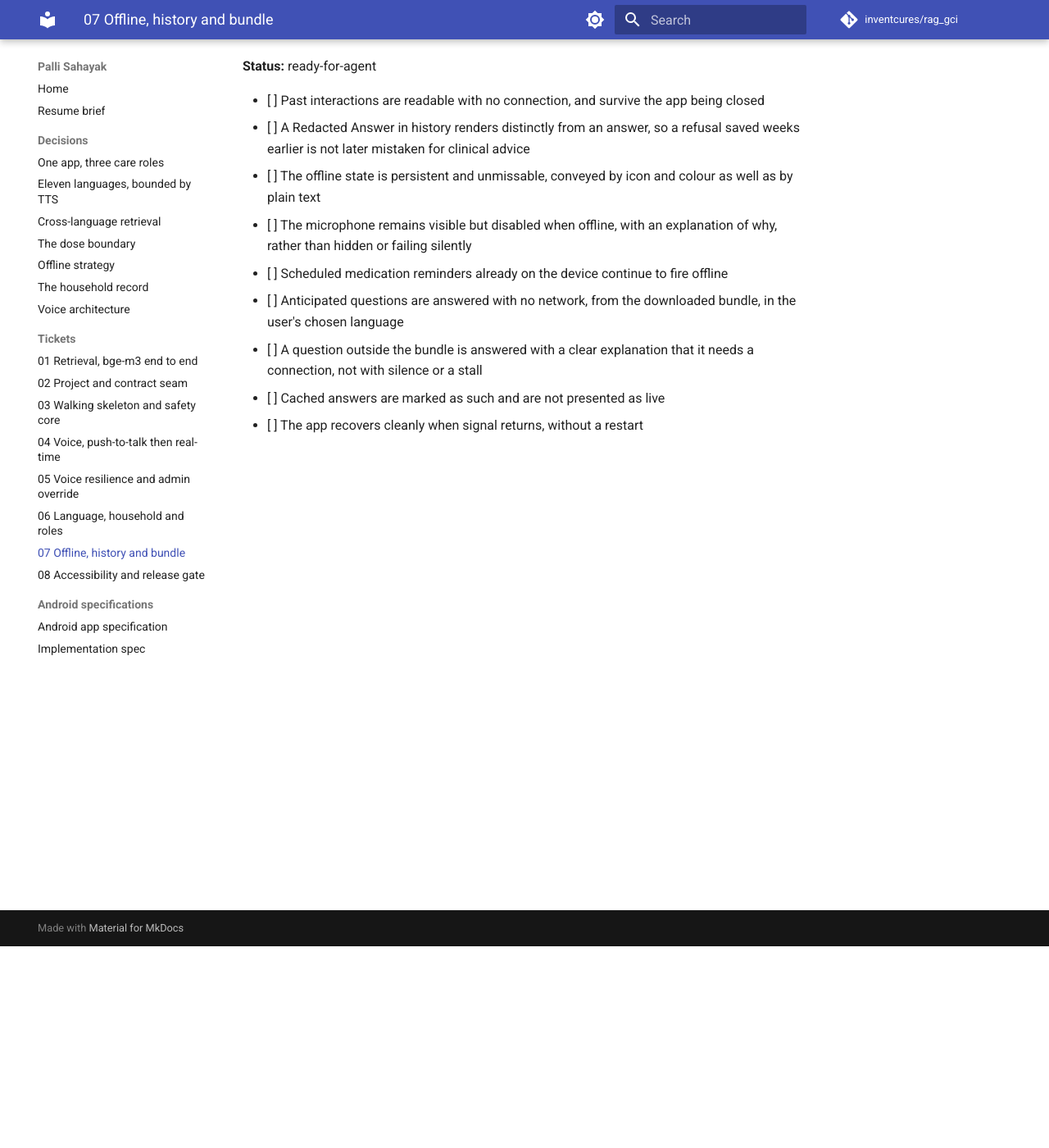
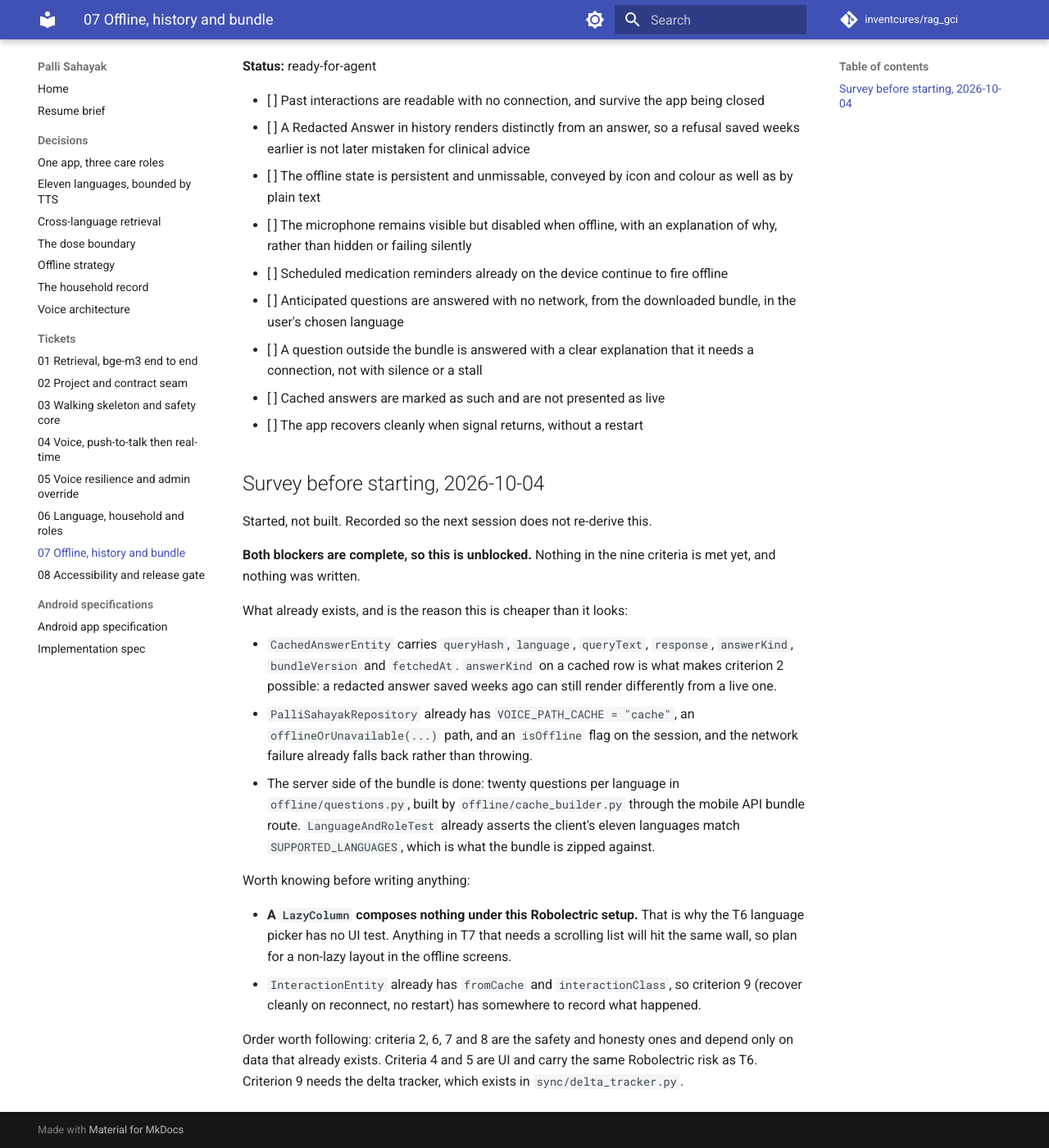
Before and after one commit to inventcures/rag_gci, an MkDocs documentation site: the page built from docs/tickets/07-offline-history-state-and-bundle.md, in a window 1280 px wide and 1400 px high, scrolled down 246 px. Shown: the whole window at 82% size. Built offline with MkDocs 1.6.1 and Material for MkDocs 9.7.7, drawn with Linux system fonts in a browser that asks for light colours; comment, search, counter and statistics services are not loaded.

Commit message:
docs: record the T7 survey so the next session starts from facts
Nothing in T7 is met yet. Recorded what already exists, because most of it makes the
work cheaper than it looks: the cached-answer entity already carries answer_kind,
which is what makes a redacted answer from weeks ago render differently from a live
one, and the server-side bundle is already built and zipped against a language list
the client is already tested against.

Also records the Robolectric LazyColumn limitation found while finishing T6, so the
offline screens are planned for a non-lazy layout rather than rediscovering the wall
halfway through.

```diff
--- a/docs/tickets/07-offline-history-state-and-bundle.md
+++ b/docs/tickets/07-offline-history-state-and-bundle.md
@@ -24,3 +24,37 @@ end to end
       needs a connection, not with silence or a stall
 - [ ] Cached answers are marked as such and are not presented as live
 - [ ] The app recovers cleanly when signal returns, without a restart
+
+## Survey before starting, 2026-10-04
+
+Started, not built. Recorded so the next session does not re-derive this.
+
+**Both blockers are complete, so this is unblocked.** Nothing in the nine criteria is
+met yet, and nothing was written.
+
+What already exists, and is the reason this is cheaper than it looks:
+
+- `CachedAnswerEntity` carries `queryHash`, `language`, `queryText`, `response`,
+  `answerKind`, `bundleVersion` and `fetchedAt`. `answerKind` on a cached row is what
+  makes criterion 2 possible: a redacted answer saved weeks ago can still render
+  differently from a live one.
+- `PalliSahayakRepository` already has `VOICE_PATH_CACHE = "cache"`, an
+  `offlineOrUnavailable(...)` path, and an `isOffline` flag on the session, and the
+  network failure already falls back rather than throwing.
+- The server side of the bundle is done: twenty questions per language in
+  `offline/questions.py`, built by `offline/cache_builder.py` through the mobile API
+  bundle route. `LanguageAndRoleTest` already asserts the client's eleven languages
+  match `SUPPORTED_LANGUAGES`, which is what the bundle is zipped against.
+
+Worth knowing before writing anything:
+
+- **A `LazyColumn` composes nothing under this Robolectric setup.** That is why the
+  T6 language picker has no UI test. Anything in T7 that needs a scrolling list will
+  hit the same wall, so plan for a non-lazy layout in the offline screens.
+- `InteractionEntity` already has `fromCache` and `interactionClass`, so criterion 9
+  (recover cleanly on reconnect, no restart) has somewhere to record what happened.
+
+Order worth following: criteria 2, 6, 7 and 8 are the safety and honesty ones and
+depend only on data that already exists. Criteria 4 and 5 are UI and carry the same
+Robolectric risk as T6. Criterion 9 needs the delta tracker, which exists in
+`sync/delta_tracker.py`.
```
